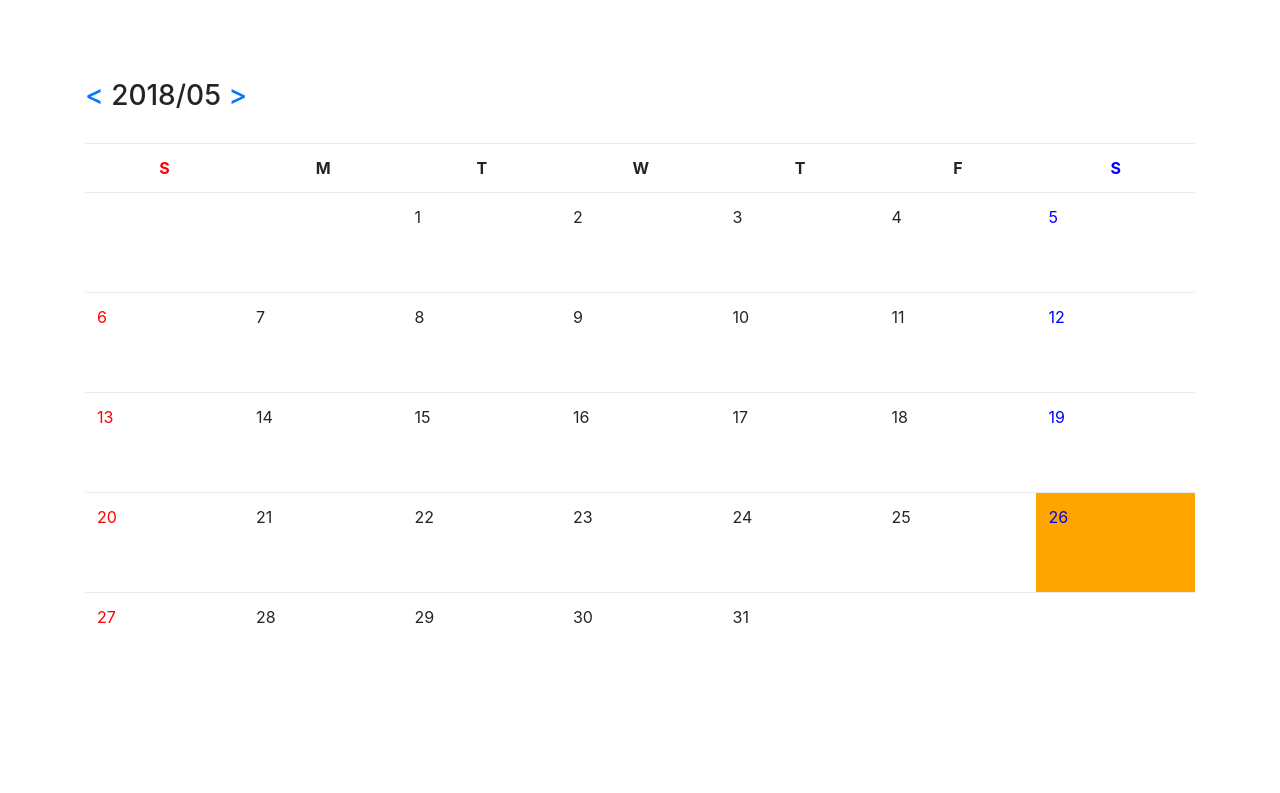
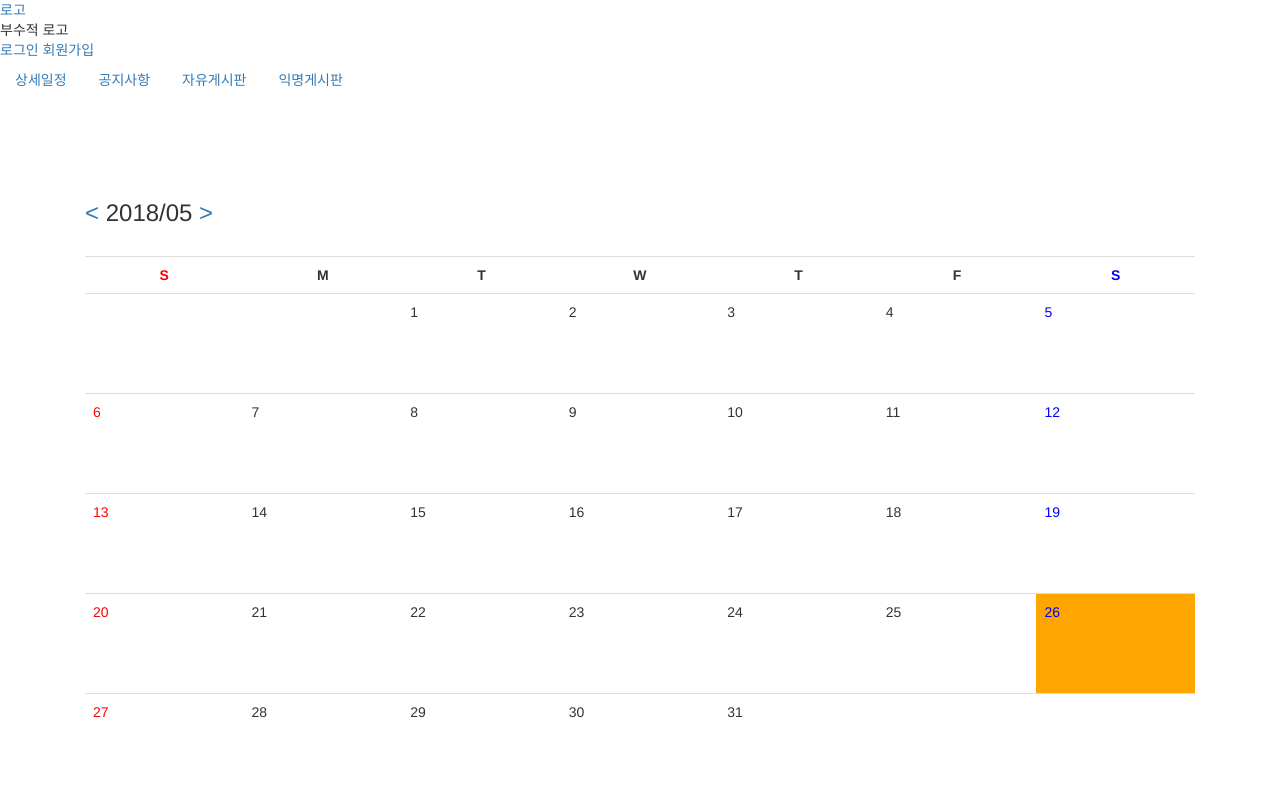
Before and after one commit to SJ-TermProject/Web, a PHP site: page / in a window 1280 px wide. Shown: the top 793 px of the page. Before the commit the page ends 623 px from the top, so only its background shows below. Run offline with PHP 8.4, Linux system fonts and the light colour scheme; data that the repository does not hold is empty; some libraries are stand-ins or nearby versions.

Commit message:
add login/member/menu

```diff
--- a/index.php
+++ b/index.php
@@ -56,6 +56,8 @@ for($day = 1; $day <= $day_count; $day++, $str++){
     <meta charset="utf-8">
     <title>PHP calendar</title>
     <link rel="stylesheet" href="https://maxcdn.bootstrapcdn.com/bootstrap/4.0.0-beta/css/bootstrap.min.css" integrity="sha384-/Y6pD6FV/Vv2HJnA6t+vslU6fwYXjCFtcEpHbNJ0lyAFsXTsjBbfaDjzALeQsN6M" crossorigin="anonymous">
+    <link rel="stylesheet" href="https://maxcdn.bootstrapcdn.com/bootstrap/3.3.2/css/bootstrap.min.css">
+    <link rel="stylesheet" href="https://maxcdn.bootstrapcdn.com/bootstrap/3.3.2/css/bootstrap-theme.min.css">
     <style>
       .container {
         margin-top: 80px;
@@ -79,6 +81,15 @@ for($day = 1; $day <= $day_count; $day++, $str++){
     </style>
   </head>
   <body>
+    <div id="header">
+      <? include "top_header.php"; ?>
+    </div>  <!--end of header-->
+    <ul class="nav nav-pills">
+      <li role="presentation"><a href="./meun/schedule.php"> 상세일정 </a></li>
+      <li role="presentation"><a href="./menu/notice.php"> 공지사항 </a></li>
+      <li role="presentation"><a href="./menu/board.php"> 자유게시판 </a></li>
+      <li role="presentation"><a href="./menu/anonymous_board.php"> 익명게시판 </a></li>
+    </ul>
     <div class="container">
       <h3><a href='?ym=<?php echo $prev; ?>'> &lt; </a><?php echo $html_title; ?><a href="?ym=<?php echo $next; ?>"> &gt; </a></h3>
       <br>
@@ -104,7 +115,8 @@ for($day = 1; $day <= $day_count; $day++, $str++){
 
     </div>
     <script src="https://code.jquery.com/jquery-3.2.1.slim.min.js" integrity="sha384-KJ3o2DKtIkvYIK3UENzmM7KCkRr/rE9/Qpg6aAZGJwFDMVNA/GpGFF93hXpG5KkN" crossorigin="anonymous"></script>
-<script src="https://cdnjs.cloudflare.com/ajax/libs/popper.js/1.12.3/umd/popper.min.js" integrity="sha384-vFJXuSJphROIrBnz7yo7oB41mKfc8JzQZiCq4NCceLEaO4IHwicKwpJf9c9IpFgh" crossorigin="anonymous"></script>
-<script src="https://maxcdn.bootstrapcdn.com/bootstrap/4.0.0-beta/js/bootstrap.min.js" integrity="sha384-h0AbiXch4ZDo7tp9hKZ4TsHbi047NrKGLO3SEJAg45jXxnGIfYzk4Si90RDIqNm1" crossorigin="anonymous"></script>
+    <script src="https://cdnjs.cloudflare.com/ajax/libs/popper.js/1.12.3/umd/popper.min.js" integrity="sha384-vFJXuSJphROIrBnz7yo7oB41mKfc8JzQZiCq4NCceLEaO4IHwicKwpJf9c9IpFgh" crossorigin="anonymous"></script>
+    <script src="https://maxcdn.bootstrapcdn.com/bootstrap/4.0.0-beta/js/bootstrap.min.js" integrity="sha384-h0AbiXch4ZDo7tp9hKZ4TsHbi047NrKGLO3SEJAg45jXxnGIfYzk4Si90RDIqNm1" crossorigin="anonymous"></script>
+    <script src="https://maxcdn.bootstrapcdn.com/bootstrap/3.3.2/js/bootstrap.min.js"></script>
   </body>
 </html>
--- /dev/null
+++ b/top_header.php
@@ -0,0 +1,19 @@
+<div id="logo"><a href="index.php"><img src="" border="0">로고</a></div>
+<div id="moto"><img src="">부수적 로고</div>
+<div id="top_login">
+  <?
+    if(!$userid) {
+  ?>
+  <a href="./login/login_form.php">로그인</a>
+  <a href="./member/member_form.php">회원가입</a>
+  <?
+    }
+    else {
+  ?>
+  <?=$usernick?> (level:<?=$userlevel?>) |
+  <a href="./login/logout.php">로그아웃</a> |
+  <a href="./login/member_form_modify.php">정보수정</a>
+  <?
+    }
+  ?>
+</div>
```
Also changed, not shown: login/login_folder.txt (added), member/member_folder.txt (added), menu/menu_folder.txt (added).
